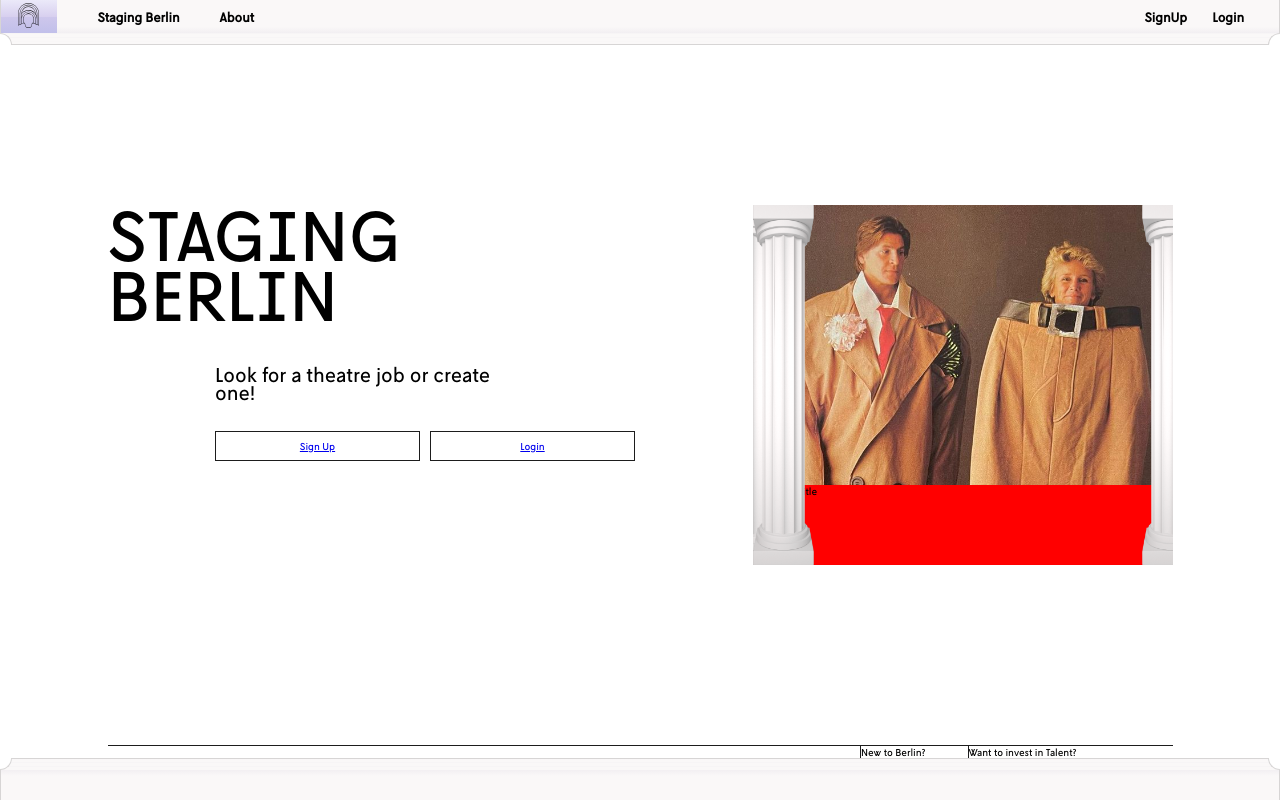
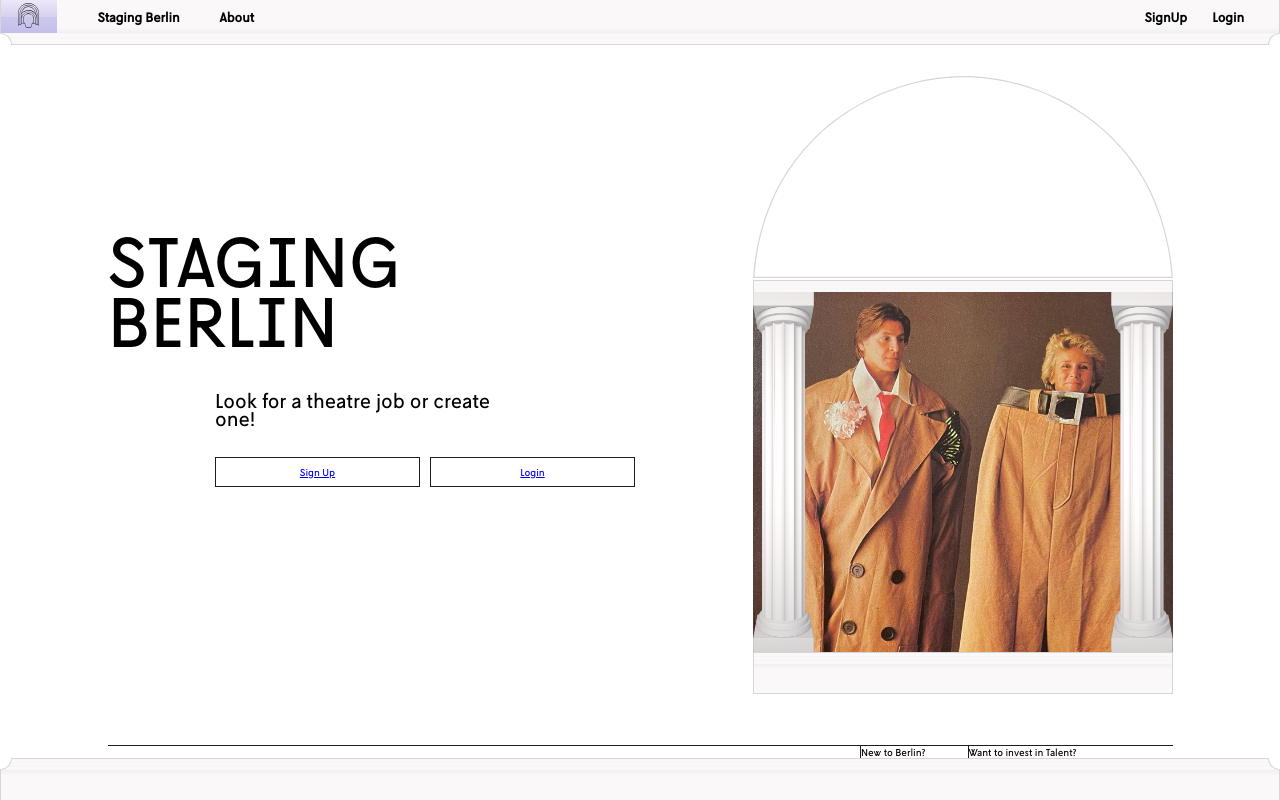
Before and after one commit to stagingBerlin/sb-front, a React (Create React App) app: page / in a window 1280 px wide. Built offline with nearby package versions, Linux system fonts and the light colour scheme; no server answers.

Commit message:
carousel stuff again

```diff
--- a/src/Components/landingPage/FeaturedProjects.js
+++ b/src/Components/landingPage/FeaturedProjects.js
@@ -13,7 +13,6 @@ function FeaturedProjects(props) {
         height: "fit-content",
         width: `${props.width}px`,
         display: "flex",
-        backgroundColor: "red",
       }}
     >
       {props.testImages.map((item, i) => (
--- a/src/Components/landingPage/LandingPage.js
+++ b/src/Components/landingPage/LandingPage.js
@@ -6,13 +6,13 @@ function LandingPage() {
   return (
     <div className="landingPage-container">
       <div className="grid-container">
-        <div className="grid-col-2 grid-col-span-5">
+        <div className="grid-col-2 grid-col-span-5 grid-row-4">
           <div className="hero-text-large margin-bttm-l">STAGING BERLIN</div>
         </div>
-        <div className="hero-text-small grid-col-3 grid-col-span-3 margin-bttm-m">
+        <div className="hero-text-small grid-col-3 grid-row-5 grid-col-span-3 margin-bttm-m">
           <div>Look for a theatre job or create one!</div>
         </div>
-        <div className="grid-landing-buttons grid-col-3 grid-col-span-4">
+        <div className="grid-landing-buttons grid-row-6 grid-col-3 grid-col-span-4">
           <NavLink to="/signup" className="button-grid-2fr">
             <div className="">Sign Up </div>
           </NavLink>
@@ -20,9 +20,21 @@ function LandingPage() {
             <div className="">Login</div>
           </NavLink>
         </div>
-        <div className="grid-col-span-4 grid-col-8 grid-row-1 grid-row-end-10">
-          <img className="pillarFront" src="./img/pillar.png" alt="" srcset=""/>
-          <ProjectsCarousel/>
+        <div className="grid-col-span-4 grid-col-8 grid-row-1 grid-row-end-10  ">
+          <img className="logo-frame" src="/img/toplogo.svg" alt="" />
+          <div className="deko-bars-container-footer">
+            <div className="bar border-left-nav border-top-nav border-right-nav"></div>
+            <div className="bar border-left-nav border-right-nav"></div>
+            <div className="bar border-left-nav border-right-nav"></div>
+          </div>
+          <ProjectsCarousel />
+          <div className="deko-bars-container-footer">
+            <div className="bar border-left-nav border-top-nav border-right-nav"></div>
+            <div className="bar border-left-nav border-right-nav"></div>
+            <div className="bar border-left-nav border-right-nav"></div>
+          </div>
+          <div className="border-footer border-right-nav border-left-nav border-bottom-nav"></div>
+          {/* <img className="logo-frame" src="/img/bttmlogo.svg" alt="" /> */}
         </div>
       </div>
     </div>
--- a/src/Components/landingPage/ProjectCard.js
+++ b/src/Components/landingPage/ProjectCard.js
@@ -1,31 +1,35 @@
-import React, { useEffect, useRef, useState } from "react";
+import React, { useEffect, useRef, useState, useContext } from "react";
+import sliderContext from "./sliderContext";
 
 function ProjectCard({ content }) {
-  const pillarRef = useRef();
-  const [pillarWidth, setPillarWidth] = useState();
+  // const pillarRef = useRef();
+  // const [pillarWidth, setPillarWidth] = useState();
 
-  const getPillarWidth = () => {
-    if (!pillarRef.current) {
-      return;
-    }
-    const newWidth = pillarRef.current.clientWidth;
-    setPillarWidth(newWidth);
-  };
+  // const getPillarWidth = () => {
+  //   if (!pillarRef.current) {
+  //     return;
+  //   }
+  //   const newWidth = pillarRef.current.clientWidth;
+  //   setPillarWidth(newWidth);
+  // };
 
-  useEffect(() => {
-    getPillarWidth();
-  }, []);
+  // useEffect(() => {
+  //   getPillarWidth();
+  // }, []);
 
-  useEffect(() => {
-    window.addEventListener("resize", getPillarWidth);
-  }, []);
+  // useEffect(() => {
+  //   window.addEventListener("resize", getPillarWidth);
+  // }, []);
+
+  const { pillarWidth } =
+    useContext(sliderContext);
 
   return (
     <div className="projectCard-container">
       <div
         className="projectCard-Img"
         style={{
-          height: "35vh",
+          height: "45vh",
           width: "100%",
           backgroundImage: `url(${content})`,
           backgroundSize: "cover",
@@ -40,10 +44,10 @@ function ProjectCard({ content }) {
         className="pillar"
         style={{
           height: "100%",
-          left: `-${pillarWidth * 0.5}px`,
+          left: `0px`,
         }}
       >
-        <img src="/img/pillar.png" alt="" srcset="" ref={pillarRef} />
+        <img src="/img/pillar.png" alt="" srcset=""/>
       </div>
     </div>
   );
--- a/src/Components/landingPage/ProjectsCarousel.js
+++ b/src/Components/landingPage/ProjectsCarousel.js
@@ -51,6 +51,27 @@ function ProjectsCarousel() {
 
   useEffect(() => {
     window.addEventListener("resize", resizeCarousel);
+  }, []);
+
+  // pillar width
+
+  const pillarRef = useRef();
+  const [pillarWidth, setPillarWidth] = useState();
+
+  const getPillarWidth = () => {
+    if (!pillarRef.current) {
+      return;
+    }
+    const newWidth = pillarRef.current.clientWidth;
+    setPillarWidth(newWidth);
+  };
+
+  useEffect(() => {
+    getPillarWidth();
+  }, []);
+
+  useEffect(() => {
+    window.addEventListener("resize", getPillarWidth);
   }, []);
 
   // destructuring values
@@ -107,9 +128,10 @@ function ProjectsCarousel() {
   }, []);
 
   return (
+    <div className="pillarframe">
       <div className="carousel-container" ref={carouselRef}>
         <sliderContext.Provider
-        value={{ carouselWidth, indexState, setIndex, nextSlide, prevSlide }}
+          value={{ carouselWidth, indexState, setIndex, nextSlide, prevSlide, pillarWidth }}
         >
           <FeaturedProjects
             translate={translate}
@@ -119,6 +141,33 @@ function ProjectsCarousel() {
           />
           {/* <SliderClick /> */}
         </sliderContext.Provider>
+      </div>{" "}
+      <img
+      style={{
+        left: `0px`,
+        height: "45vh",
+        position: "absolute",
+        zIndex: "10",
+        top: "0px"
+      }}
+        src="/img/pillar.png"
+        alt=""
+        srcset=""
+        ref={pillarRef}
+      />
+      <img
+      style={{
+        right: `0px`,
+        height: "45vh",
+        position: "absolute",
+        zIndex: "10",
+        top: "0px"
+      }}
+        src="/img/pillar.png"
+        alt=""
+        srcset=""
+        ref={pillarRef}
+      />
     </div>
   );
 }
--- a/src/sass/layout/_page-grid.scss
+++ b/src/sass/layout/_page-grid.scss
@@ -60,6 +60,27 @@
   grid-row-start: 2;
 }
 
+.grid-row-3 {
+  grid-row-start: 3;
+}
+
+.grid-row-4 {
+  grid-row-start: 4;
+}
+
+.grid-row-5 {
+  grid-row-start: 5;
+}
+.grid-row-6 {
+  grid-row-start: 6;
+}
+.grid-row-7 {
+  grid-row-start: 7;
+}
+.grid-row-8 {
+  grid-row-start: 8;
+}
+
 
 
 
--- a/src/sass/pages/_landing-page.scss
+++ b/src/sass/pages/_landing-page.scss
@@ -19,9 +19,11 @@
 
 .carousel-container {
   position: relative;
-  height: 100%;
+  height: fit-content;
   width: 100%;
   overflow: hidden;
+  // @include gradient-bottom;
+  background-color: black;
 }
 .slider-click-right {
   height: 100%;
@@ -52,8 +54,12 @@
   }
 }
 
-.pillarFront{
-  height: 45vh;
-  position: absolute;
-  z-index: 3;
+.pillarframe{
+  position: relative;
+
 }
+
+.logo-frame{
+  width: 100%;
+
+}
```
Also changed, not shown: public/img/bttmlogo.svg (added), public/img/toplogo.svg (added). Lines whose indentation alone changed are shown as unchanged.
